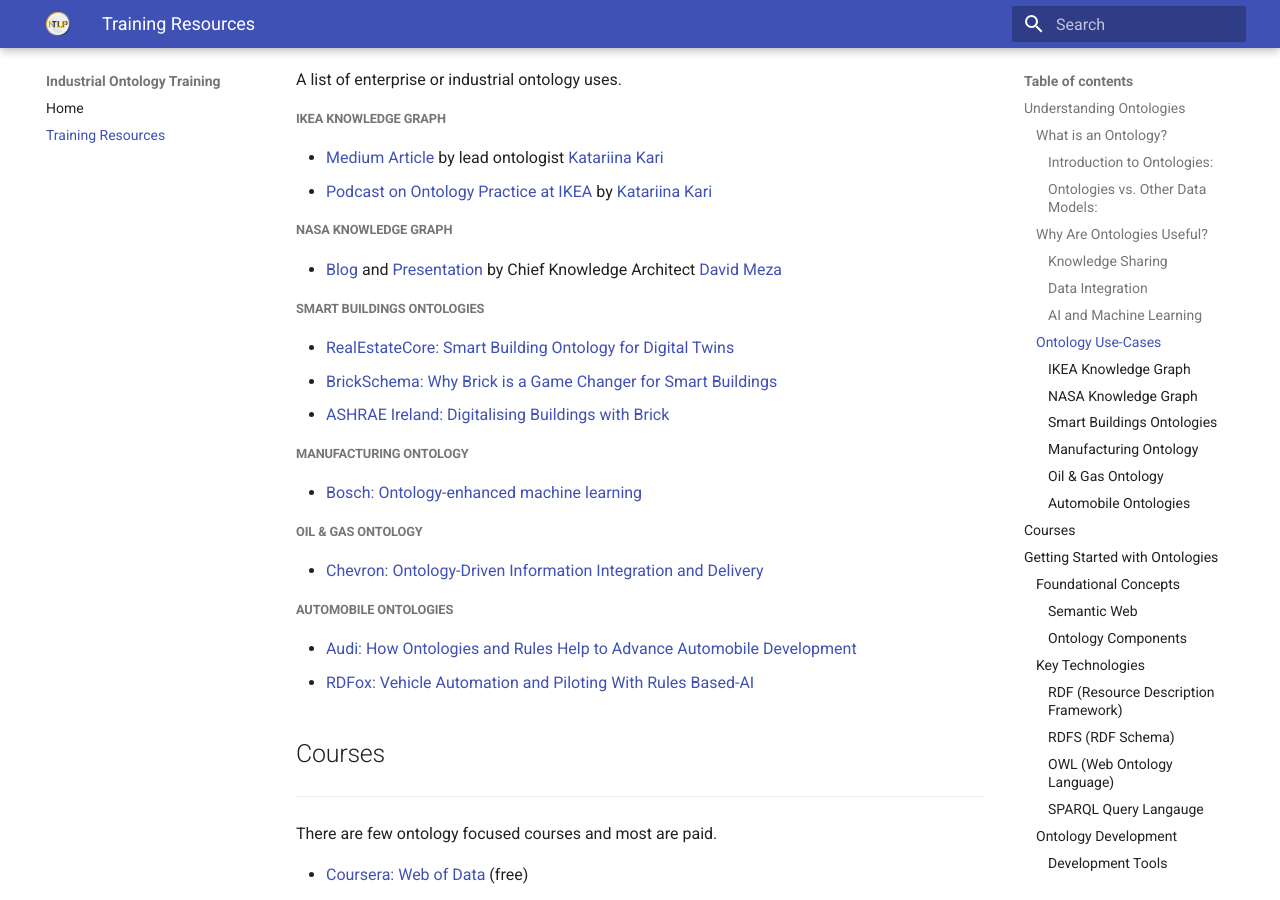
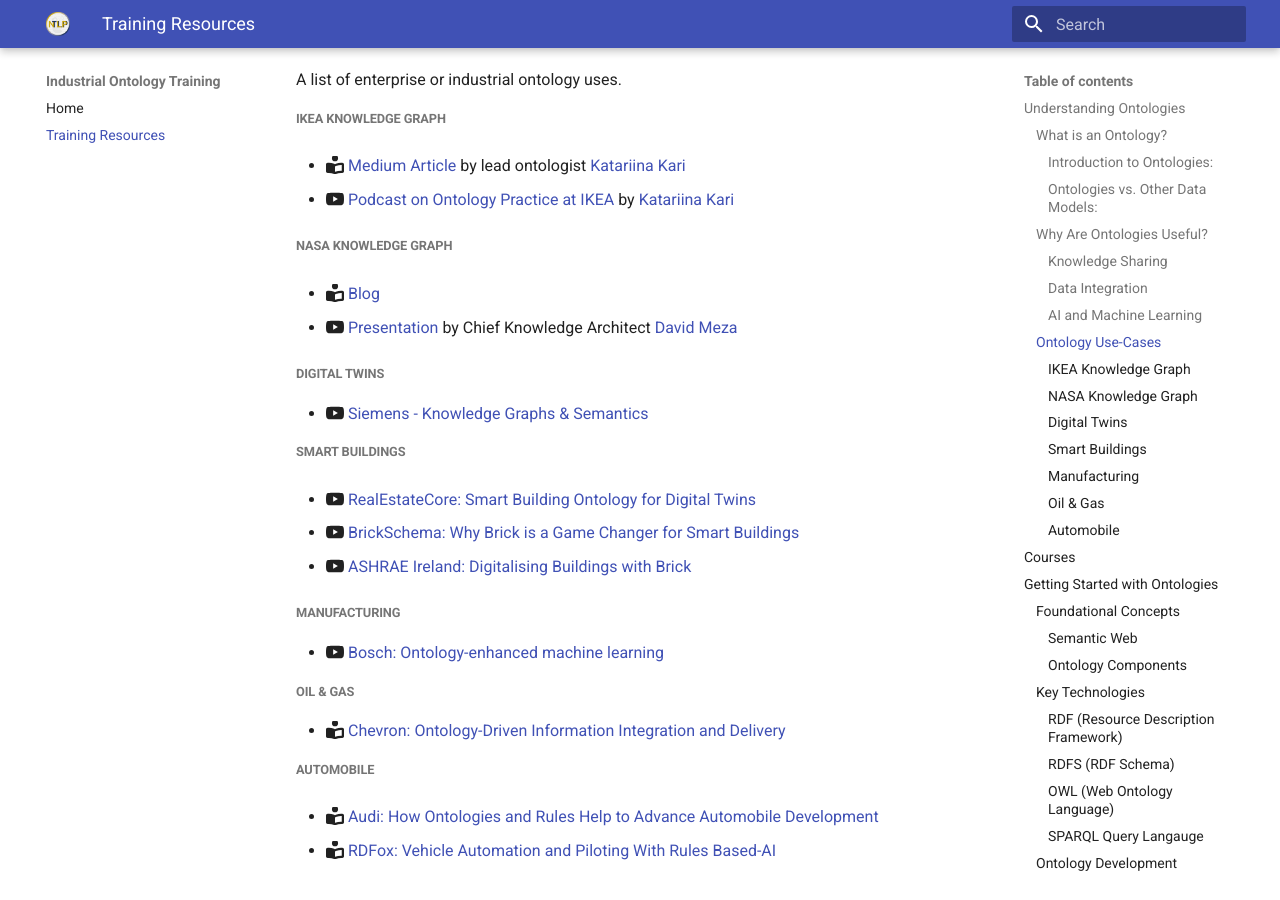
Before and after one commit to Caitlin2694/equonto-training, an MkDocs documentation site: the page built from docs/existing_training.md, in a window 1280 px wide and 900 px high, scrolled down 1228 px. Built offline with MkDocs 1.6.1 and Material for MkDocs 9.7.7, drawn with Linux system fonts in a browser that asks for light colours; some of the changed lines change nothing that is shown.

Commit message:
added use cases & article/video icons

```diff
--- a/docs/existing_training.md
+++ b/docs/existing_training.md
@@ -11,11 +11,11 @@
 An ontology is a formal representation of knowledge that specifies concepts, relationships, and properties within a specific domain, for example the industrial sector. It provides a shared understanding and common vocabulary for individuals and systems, facilitating knowledge sharing, interoperability, and reasoning.
 
 ##### Introduction to Ontologies:
-- [By OntoText](https://www.ontotext.com/knowledgehub/fundamentals/what-are-ontologies/)
-- [By Enterprise Knowledge](https://enterprise-knowledge.com/breaking-it-down-what-is-an-ontology/)
+- :fontawesome-solid-book-open-reader: [By OntoText](https://www.ontotext.com/knowledgehub/fundamentals/what-are-ontologies/)
+- :fontawesome-solid-book-open-reader: [By Enterprise Knowledge](https://enterprise-knowledge.com/breaking-it-down-what-is-an-ontology/)
 ##### Ontologies vs. Other Data Models:
-- [Data Standards vs. Ontologies](https://docs.google.com/document/d/e/2PACX-1vS7GsG2ShIJA25uac6PDQR3qKaU5_O_kOnI5H1SdOyQvcl2xRShFt3VOUPbMSfDw55lqsQPAZpsYO0M/pub)
-- [Knowledge Graphs vs. Ontologies](https://enterprise-knowledge.com/whats-the-difference-between-an-ontology-and-a-knowledge-graph/)
+- :fontawesome-solid-book-open-reader: [Data Standards vs. Ontologies](https://docs.google.com/document/d/e/2PACX-1vS7GsG2ShIJA25uac6PDQR3qKaU5_O_kOnI5H1SdOyQvcl2xRShFt3VOUPbMSfDw55lqsQPAZpsYO0M/pub)
+- :fontawesome-solid-book-open-reader: [Knowledge Graphs vs. Ontologies](https://enterprise-knowledge.com/whats-the-difference-between-an-ontology-and-a-knowledge-graph/)
 
 ### Why Are Ontologies Useful?
 
@@ -28,39 +28,49 @@
 ##### AI and Machine Learning
 Ontologies provide a structured framework for organising and reasoning about data, thus are capable of enhancing AI and machine learning applications.
 
-- [Argument For Enterprise Ontologies](https://www.linkedin.com/pulse/did-you-know-what-really-need-ontology-mark-hall/)
-- [Explaining Ontologies to Your Boss](https://ontology-explained.com/2020/explain-boss/)
-- [The Business Case for Semantic Web Ontology & Knowledge Graph](https://www.youtube.com/watch?v=5VNtYqyzmMM)
+* :fontawesome-solid-book-open-reader: [Argument For Enterprise Ontologies](https://www.linkedin.com/pulse/did-you-know-what-really-need-ontology-mark-hall/)
+* :fontawesome-solid-book-open-reader: [Explaining Ontologies to Your Boss](https://ontology-explained.com/2020/explain-boss/)
+* :simple-youtube: [The Business Case for Semantic Web Ontology & Knowledge Graph](https://www.youtube.com/watch?v=5VNtYqyzmMM)
 
 ### Ontology Use-Cases <br>
 A list of enterprise or industrial ontology uses.
 
 ##### IKEA Knowledge Graph
-- [Medium Article](https://medium.com/flat-pack-tech/ikeas-knowledge-graph-and-why-it-has-three-layers-a38fca436349) by lead ontologist [Katariina Kari](https://www.linkedin.com/in/katsi/)
-- [Podcast on Ontology Practice at IKEA](https://ellessmedia.com/csi/katariina-kari/) by [Katariina Kari](https://www.linkedin.com/in/katsi/)
+
+* :fontawesome-solid-book-open-reader: [Medium Article](https://medium.com/flat-pack-tech/ikeas-knowledge-graph-and-why-it-has-three-layers-a38fca436349) by lead ontologist [Katariina Kari](https://www.linkedin.com/in/katsi/)
+
+* :simple-youtube: [Podcast on Ontology Practice at IKEA](https://ellessmedia.com/csi/katariina-kari/) by [Katariina Kari](https://www.linkedin.com/in/katsi/)
 
 ##### NASA Knowledge Graph
 
-- [Blog](https://neo4j.com/blog/nasa-critical-data-knowledge-graph/) and [Presentation](https://www.youtube.com/watch?v=WUnScaOIoN0) by Chief Knowledge Architect [David Meza](https://www.linkedin.com/in/davidmeza1/)
+* :fontawesome-solid-book-open-reader: [Blog](https://neo4j.com/blog/nasa-critical-data-knowledge-graph/)
 
-##### Smart Buildings Ontologies
+* :simple-youtube: [Presentation](https://www.youtube.com/watch?v=WUnScaOIoN0) by Chief Knowledge Architect [David Meza](https://www.linkedin.com/in/davidmeza1/)
 
-- [RealEstateCore: Smart Building Ontology for Digital Twins](https://www.youtube.com/watch?v=mN0pAvC2pAo)
-- [BrickSchema: Why Brick is a Game Changer for Smart Buildings](https://www.youtube.com/watch?v=hetd6cIKueA)
-- [ASHRAE Ireland: Digitalising Buildings with Brick](https://www.youtube.com/watch?v=txS7uLskgJc)
+##### Digital Twins
 
-##### Manufacturing Ontology
+* :simple-youtube: [Siemens - Knowledge Graphs & Semantics](https://www.youtube.com/watch?v=cMbjqymhZrE)
 
-- [Bosch: Ontology-enhanced machine learning](https://www.youtube.com/watch?v=2pjSAvyEWg4)
+##### Smart Buildings
 
-##### Oil & Gas Ontology
+* :simple-youtube: [RealEstateCore: Smart Building Ontology for Digital Twins](https://www.youtube.com/watch?v=mN0pAvC2pAo)
 
-- [Chevron: Ontology-Driven Information Integration and Delivery](https://www.w3.org/2001/sw/sweo/public/UseCases/Chevron/)
+* :simple-youtube: [BrickSchema: Why Brick is a Game Changer for Smart Buildings](https://www.youtube.com/watch?v=hetd6cIKueA)
 
-##### Automobile Ontologies
+* :simple-youtube: [ASHRAE Ireland: Digitalising Buildings with Brick](https://www.youtube.com/watch?v=txS7uLskgJc)
 
-- [Audi: How Ontologies and Rules Help to Advance Automobile Development](https://www.w3.org/2001/sw/sweo/public/UseCases/Audi/)
-- [RDFox: Vehicle Automation and Piloting With Rules Based-AI](https://www.oxfordsemantic.tech/vehicle-automation-and-piloting-with-rules-based-ai)
+##### Manufacturing
+
+* :simple-youtube: [Bosch: Ontology-enhanced machine learning](https://www.youtube.com/watch?v=2pjSAvyEWg4)
+
+##### Oil & Gas
+
+* :fontawesome-solid-book-open-reader: [Chevron: Ontology-Driven Information Integration and Delivery](https://www.w3.org/2001/sw/sweo/public/UseCases/Chevron/)
+
+##### Automobile
+* :fontawesome-solid-book-open-reader:   [Audi: How Ontologies and Rules Help to Advance Automobile Development](https://www.w3.org/2001/sw/sweo/public/UseCases/Audi/)
+
+* :fontawesome-solid-book-open-reader: [RDFox: Vehicle Automation and Piloting With Rules Based-AI](https://www.oxfordsemantic.tech/vehicle-automation-and-piloting-with-rules-based-ai)
 
 ## Courses
 
@@ -83,54 +93,54 @@
 ### Foundational Concepts
 
 ##### Semantic Web
-- [Short Introduction](https://www.ontotext.com/knowledgehub/fundamentals/what-is-the-semantic-web/#:~:text=The%20Semantic%20Web%20is%20a,and%20data%20on%20the%20Web) by OntoText
-- [Detailed Introduction](https://graphdb.ontotext.com/documentation/8.9/enterprise/introduction-to-semantic-web.html) by GraphDB
+- :fontawesome-solid-book-open-reader: [Short Introduction](https://www.ontotext.com/knowledgehub/fundamentals/what-is-the-semantic-web/#:~:text=The%20Semantic%20Web%20is%20a,and%20data%20on%20the%20Web) by OntoText
+- :fontawesome-solid-book-open-reader: [Detailed Introduction](https://graphdb.ontotext.com/documentation/8.9/enterprise/introduction-to-semantic-web.html) by GraphDB
 ##### Ontology Components
-- [Anatomy of an Ontology](https://www.youtube.com/watch?v=bxVqppNWSyE)
+- :simple-youtube: [Anatomy of an Ontology](https://www.youtube.com/watch?v=bxVqppNWSyE)
 
 ### Key Technologies
 
 #####RDF (Resource Description Framework)
 - Framework for describing resources on the web.
-- [RDF Primer](https://www.w3.org/TR/rdf11-primer/)
+- :fontawesome-solid-book-open-reader: [RDF Primer](https://www.w3.org/TR/rdf11-primer/)
 ##### RDFS (RDF Schema)
 - A data-modelling vocabulary for RDF data;  an extension of the basic RDF vocabulary.
-- [RDFS Primer](https://www.w3.org/TR/rdf12-schema/)
+- :fontawesome-solid-book-open-reader: [RDFS Primer](https://www.w3.org/TR/rdf12-schema/)
 ##### OWL (Web Ontology Language)
 - Ontology language for expressing rich and complex knowledge models.
-- [OWL Primer](https://www.w3.org/TR/owl2-primer/#Ontology_Development_Process)
+- :fontawesome-solid-book-open-reader: [OWL Primer](https://www.w3.org/TR/owl2-primer/#Ontology_Development_Process)
 ##### SPARQL Query Langauge
 - Query language for extracting information from RDF datasets.
-- [SPARQL Primer](https://www.w3.org/TR/sparql11-overview/)
+- :fontawesome-solid-book-open-reader: [SPARQL Primer](https://www.w3.org/TR/sparql11-overview/)
 
 ### Ontology Development
 
 ##### Development Tools
 - [Protégé:](https://protege.stanford.edu/) An open-source platform for ontology development and editing.
-- [Protege Tutorial](http://owl.cs.manchester.ac.uk/publications/talks-and-tutorials/protg-owl-tutorial/)
+- :fontawesome-solid-book-open-reader: [Protege Tutorial](http://owl.cs.manchester.ac.uk/publications/talks-and-tutorials/protg-owl-tutorial/)
 ##### Development Process
-- [Ontology Development 101: A Guide to Creating Your First Ontology](https://protegewiki.stanford.edu/wiki/Ontology101)
-- [Several Video Tutorials](https://www.youtube.com/c/BarrySmithOntology/playlists) on Creating and Applying Ontologies by [Barry Smith](https://www.linkedin.com/in/phismith/)
+- :fontawesome-solid-book-open-reader: [Ontology Development 101: A Guide to Creating Your First Ontology](https://protegewiki.stanford.edu/wiki/Ontology101)
+- :simple-youtube: [Several Video Tutorials](https://www.youtube.com/c/BarrySmithOntology/playlists) on Creating and Applying Ontologies by [Barry Smith](https://www.linkedin.com/in/phismith/)
 
 ## Common Ontologies
 
 ---
-[**IndustryPortal**](http://industryportal.enit.fr/ontologies) is an ontology repository hosting over 100 ontologies from the industrial domain. Below 5 of the more common enterprise or industrial ontologie are listed.
+[IndustryPortal](http://industryportal.enit.fr/ontologies) is an ontology repository hosting over 100 ontologies from the industrial domain. Below 5 of the more common enterprise or industrial ontologie are listed.
 
 
-#### [SKOS (Simple Knowledge Organisation System)](https://www.w3.org/TR/2008/WD-skos-reference-20080829/skos.html)
+### [SKOS (Simple Knowledge Organisation System)](https://www.w3.org/TR/2008/WD-skos-reference-20080829/skos.html)
 Common data model for sharing and linking knowledge organisation systems via the Semantic Web.
 
-#### [BFO (Basic Formal Ontology)](https://basic-formal-ontology.org/)
+### [BFO (Basic Formal Ontology)](https://basic-formal-ontology.org/)
 Small, upper level ontology that is designed for use in supporting information retrieval, analysis and integration in scientific and other domains
 
-#### [GIST Ontology](https://www.semanticarts.com/gist/)
+### [GIST Ontology](https://www.semanticarts.com/gist/)
 Minimalist upper ontology for the enterprise, designed to provide the maximum coverage of typical business concepts with the fewest number of primitives and the least amount of ambiguity.
 
-#### [IOF Core Ontology](https://github.com/iofoundry/ontology/tree/202301/core#the-iof-core-ontology)
+### [IOF Core Ontology](https://github.com/iofoundry/ontology/tree/202301/core#the-iof-core-ontology)
 Mid-level ontology that resides at the top of the suite of ontologies by the [Industrial Ontologies Foundary (IOF)](https://www.industrialontologies.org/).
 
-#### [Industrial Data Ontology (IDO)](https://rds.posccaesar.org/ontology/lis14/ont/core/)
+### [Industrial Data Ontology (IDO)](https://rds.posccaesar.org/ontology/lis14/ont/core/)
 Upper ontology for industrial data by [PCA](https://www.posccaesar.org/wiki).
 
 
@@ -138,29 +148,29 @@
 
 ---
 
-#### [Industrial Ontologies Foundry (IOF)](https://www.industrialontologies.org/)
+### [Industrial Ontologies Foundry (IOF)](https://www.industrialontologies.org/)
 Group working to create a suite of interoperable ontologies that serve as a foundation for data and information interoperability in all areas of manufacturing.
 
-#### [OntoCommons](https://ontocommons.eu/)
+### [OntoCommons](https://ontocommons.eu/)
 European group dedicated to the standardisation of data documentation across all domains related to materials and manufacturing.
 
-#### [POSC Caesar Association (PCA)](https://www.posccaesar.org/wiki)
+### [POSC Caesar Association (PCA)](https://www.posccaesar.org/wiki)
 Non-profit global-standardization member organisation promoting the development of open, standards-based specifications for the energy industry.
 
 ## Staying Updated
 
 ---
 
-#### Journals
+### Journals
 - [Journal of Web Semantics](https://www.sciencedirect.com/journal/journal-of-web-semantics)
 - [Semantic Web Journal](https://www.semantic-web-journal.net/)
 - [Applied Ontology Journal](https://www.iospress.com/catalog/journals/applied-ontology)
 
-#### Blogs and Forums
+### Blogs and Forums
 - [Ontolog Forum](http://ontologforum.org/)
 - [Ontologies Explained](https://ontology-explained.com/) by [UWA System Health Lab](https://systemhealthlab.com/)
 - [Ontology Blog](https://keet.wordpress.com/) by [Maria Keet](http://www.meteck.org/)
 
-#### Webinars and Conferences
+### Webinars and Conferences
 - [International Semantic Web Conference (ISWC)](https://iswc2023.semanticweb.org/)
 - [Extended Semantic Web Conference (ESWC)](https://2023.eswc-conferences.org/)
--- a/mkdocs.yml
+++ b/mkdocs.yml
@@ -10,6 +10,12 @@
   social:
     - icon: octicons/globe-16
       link: https://nlp-tlp.org/
+markdown_extensions:
+  - attr_list
+  - pymdownx.emoji:
+      emoji_index: !!python/name:material.extensions.emoji.twemoji
+      emoji_generator: !!python/name:material.extensions.emoji.to_svg
+
 nav:
     - Home: index.md
     - Training Resources: existing_training.md
```
